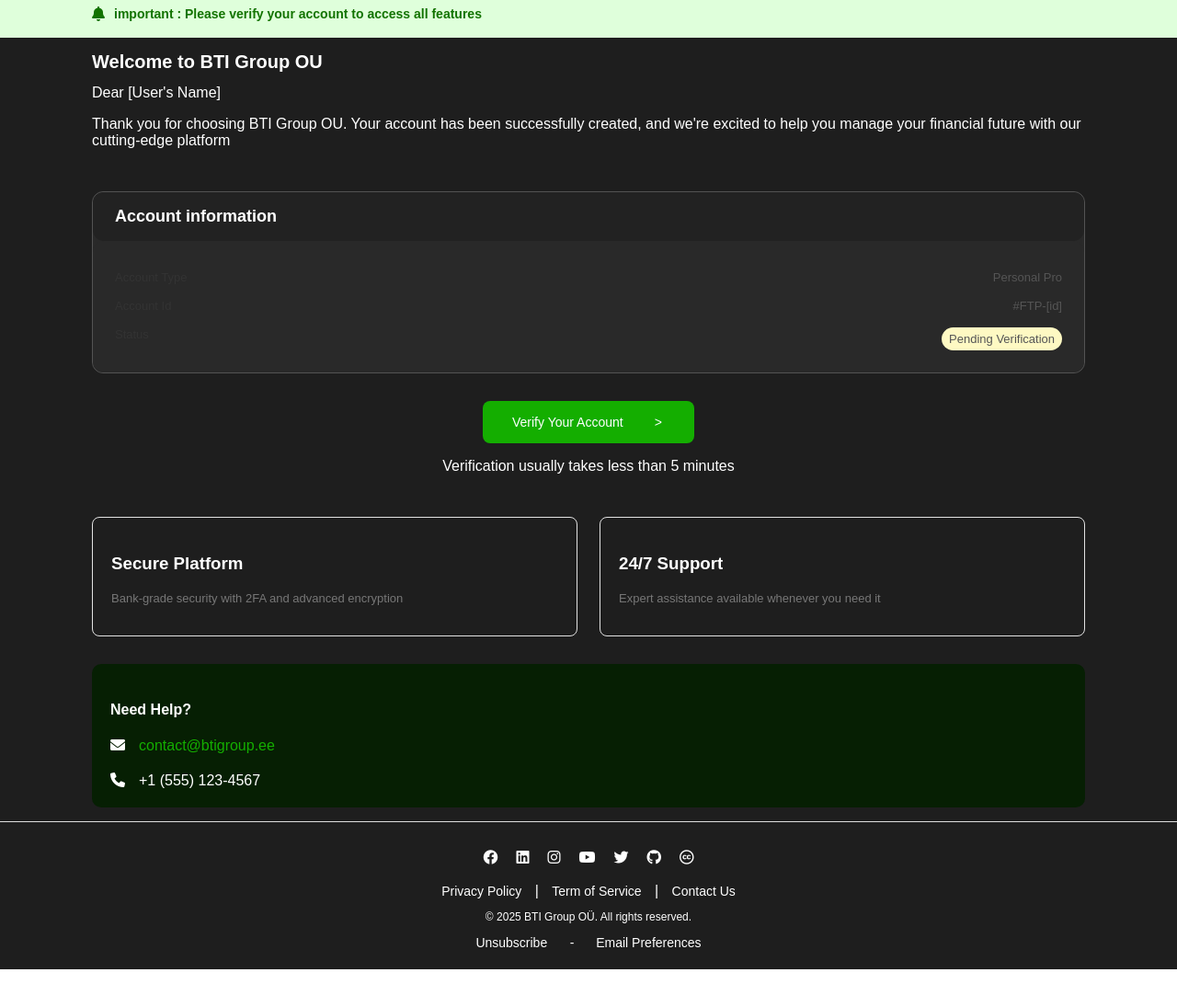
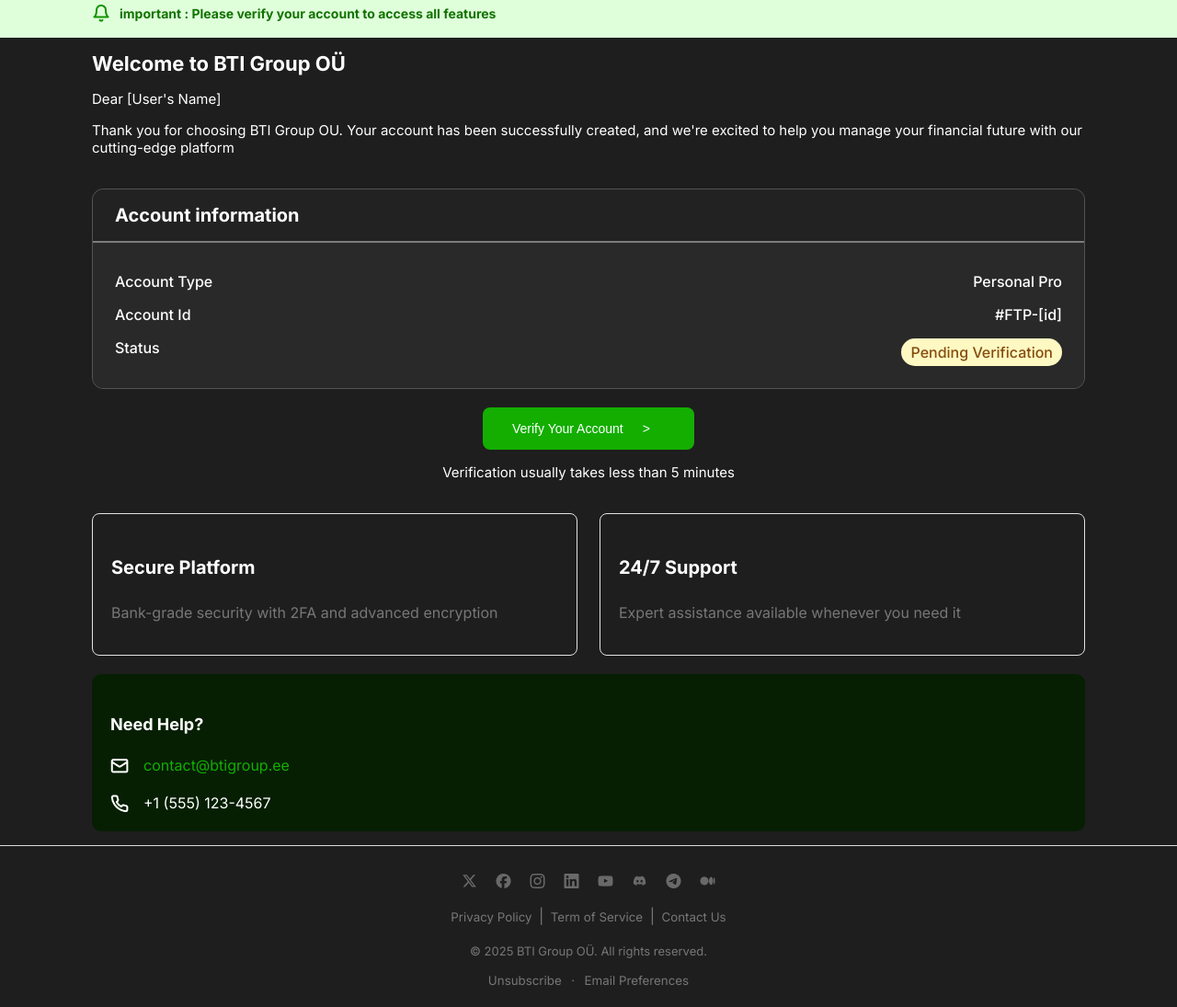
Before and after one commit to ShekRasel/assignment-2, a plain HTML site: page index.html in a window 1280 px wide. Shown: the part 135-1230 px from the top of the page at 92% size. Before the commit the page ends 1189 px from the top, so only its background shows below. Drawn offline with Linux system fonts and the light colour scheme.

Commit message:
changess

```diff
--- a/index.css
+++ /dev/null
@@ -1,334 +0,0 @@
-*,
-*::before,
-*::after {
-  box-sizing: border-box;
-}
-
-body {
-  margin: 0;
-  padding: 0;
-  font-family:sans-serif;
-}
-
-header {
-  height: 123px;
-  background-color: #fff;
-  display: flex;
-  justify-content: center;
-  align-items: center;
-  background: linear-gradient(94.73deg, #000000 51.92%, #00220E 72.81%, #002603 95.55%, #2F7C34 111.5%),
-linear-gradient(0deg, rgba(0, 0, 0, 0.2), rgba(0, 0, 0, 0.2));
-
-}
-
-.logo {
-  max-width: 100%;
-  height: auto;
-}
-
-.notidiv {
-  background-color: #dfffdb;
-  height: 53.09px;
-  display: flex;
-  align-items: center;
-  gap: 10px;
-  padding: 0 20px;
-  border: 1px;
-}
-
-.notidiv i {
-    color: #127300;
-}
-
-.notidiv p {
-    color: #127300;
-  font-size: 14px;
-  font-weight: bold;
-}
-
-.main {
-  width: 671.99658203125;
-  height: 871.4896240234375;
-  padding: 15px;
-  gap: 30px;
-  display: flex;
-  flex-direction: column;
-  background-color: #1E1E1E;
-  color: white;
-}
-
-.main1 h1 {
-  margin-top: 0;
-  font-size: 20px;
-}
-.main1 p{
-  font-size: medium;
-}
-
-.main2 {
-  width: 100%;
-  gap: 16px;
-  border-radius: 12px;
-  border: 1px solid var(--Secondary-Dark-gray, #535353);
-
-  background: #292929;
-
-
-}
-.main2 span{
-  font-size: small;
-  margin-top: 8px;
-}
-.main2 .status{
-  background: #FEF9C3;
-  padding: 5px 8px 5px 8px;
-  color: #854D0E;
-  border-radius: 100px;
-}
-
-.main2 h3 {
-  background-color: #222222;
-  color: white;
-  padding: 16px 24px;
-  margin: 0;
-  font-size: 18px;
-  font-weight: bold;
-  border-radius: 12px;
-}
-
-.main2 .box {
-  width: 100%;
-  padding: 16px 24px;
-  background: #292929;
-  color: white;
-  border-radius: 12px;
-}
-
-.main2 .box div {
-  display: flex;
-  justify-content: space-between;
-  margin: 8px 0;
-  font-size: 16px;
-}
-
-.main2 .box div span {
-  font-weight: 500;
-  color: #333;
-}
-
-.main2 .box div span:last-child {
-  font-weight: 400;
-  color: #555;
-}
-
-
-.main3 {
-  width: 100%;
-  display: flex;
-  flex-direction: column;
-  align-items: center;
-
-}
-
-.main3 button {
-  background: #14ae00;
-  width: 230px;
-  height: 46px;
-  padding: 12px 32px;
-  border-radius: 8px;
-  border: none;
-  color: white;
-  cursor: pointer;
-  font-size: 14px;
-  text-align: center;
-  display: flex;
-  justify-content: space-between;
-  align-items: center;
-}
-
-.main3 button span {
-  margin-right: 3px;
-}
-
-.main3 button:hover {
-  background-color: #128d00;
-}
-
-
-
-.main4 {
-  display: flex;
-  justify-content: space-between;
-  width: 100%;
-  height: auto;
-  gap: 24px;
-  flex-wrap: wrap;
-}
-
-.main4 div {
-  border: 1px solid var(--Secondary-Light-gray, #E2E2E2);
-
-  padding: 20px;
-  border-radius: 8px;
-  flex: 1;
-  min-width: 250px;
-}
-.main4 p {
-  color: #777;
-  font-size: small;
-}
-
-.main5 {
-  background: #061f03;
-  padding: 20px;
-  text-align: start;
-  border-radius: 10px;
-
-}
-.main5 .div1{
- display: flex;
- gap: 15px;
-}
-
-.main5 .div1 span{
-  color:  #14AE00;
-
-}
-
-.main5 .div2{
-  margin-top: 20px;
-  display: flex;
- gap: 15px;
-}
-
-
-footer {
-
-  background-color: #1E1E1E;
-  text-align: center;
-  padding: 20px;
-  border-top: 1px solid #ddd;
-  color: white;
-}
-
-.iconContainer {
-  display: flex;
-  justify-content: center;
-  gap: 20px;
-  margin-bottom: 20px;
-}
-
-.iconContainer a {
-  color: white;
-  font-size: 24px;
-  transition: color 0.3s;
-}
-
-footer div {
-  margin-top: 10px;
-}
-
-footer p {
-  font-size: 12px;
-
-}
-
-footer span {
-  font-size: 14px;
-  margin: 0 10px;
- color: white;
-}
-
-footer span:hover {
-  cursor: pointer;
-  text-decoration: underline;
-}
-
-/* Responsive Styles */
-
-@media (min-width: 1024px) {
-  .main {
-    padding-left: 100px;
-    padding-right: 100px;
-    padding-top: 15px;
-    padding-bottom: 15px;
-  }
-  .notidiv{
-    padding-left: 100px;
-  }
-}
-
-@media (min-width: 1440px) {
-    .main {
-        padding-left: 250px;
-        padding-right: 250px;
-        padding-top: 15px;
-        padding-bottom: 15px;
-    }
-    .notidiv{
-        padding-left: 250px;
-      }
-  }
-
-@media (max-width: 768px) {
-
-  .main1 h1 {
-    font-size: 20px;
-  }
-
-  /* .main2 .box div {
-    flex-direction: column;
-    align-items: flex-start;
-  } */
-
-  /* .main3 button {
-    width: 100%;
-    padding: 12px;
-  } */
-
-  .main4 {
-    padding: 16px;
-    gap: 16px;
-  }
-
-  .main4 div {
-    flex: 1;
-    min-width: 200px;
-  }
-
-  .main5 {
-    padding: 16px;
-  }
-}
-
-
-
-
-@media (max-width: 480px) {
-
-  .main1 h1 {
-    font-size: 18px;
-  }
-
-  .main3 button {
-    font-size: 14px;
-  }
-
-  .main4 {
-    padding: 12px;
-    gap: 12px;
-  }
-
-  .main4 div {
-    flex: 1;
-    min-width: 180px;
-  }
-
-  footer p {
-    font-size: 10px;
-  }
-
-  footer span {
-    font-size: 12px;
-  }
-}
--- a/index.html
+++ b/index.html
@@ -4,24 +4,396 @@
     <meta charset="UTF-8" />
     <meta name="viewport" content="width=device-width, initial-scale=1.0" />
     <title>Document</title>
-    <link rel="stylesheet" href="index.css" />
     <link
       rel="stylesheet"
       href="https://cdnjs.cloudflare.com/ajax/libs/font-awesome/6.0.0-beta3/css/all.min.css"
     />
+    <link href="https://fonts.googleapis.com/css2?family=Inter:wght@300;400;500;600;700&display=swap" rel="stylesheet">
+
+    <style>
+      *,
+*::before,
+*::after {
+  box-sizing: border-box;
+}
+
+body {
+  margin: 0;
+  padding: 0;
+  font-family: Inter;
+}
+
+header {
+  height: 123px;
+  background-color: #fff;
+  display: flex;
+  justify-content: center;
+  align-items: center;
+
+  background: linear-gradient(94.73deg, #151515 51.92%, #00220E 72.81%, #002603 95.55%, #2F7C34 111.5%),
+linear-gradient(0deg, rgba(0, 0, 0, 0.2), rgba(0, 0, 0, 0.2));
+
+}
+
+.logo {
+  max-width: 100%;
+  height: auto;
+}
+
+.notidiv {
+  background-color: #dfffdb;
+  height: 53.09px;
+  display: flex;
+  align-items: center;
+  gap: 10px;
+  border: 1px;
+}
+
+.notidiv i {
+  color: #127300;
+}
+
+.notidiv p {
+  color: #127300;
+  font-size: 14px;
+  font-weight: bold;
+}
+
+.main {
+  width: 671.99658203125;
+  height: 871.4896240234375;
+  padding: 15px;
+  gap: 20px;
+  display: flex;
+  flex-direction: column;
+  background-color: #1E1E1E;
+  color: white;
+}
+
+.main1 h1 {
+  margin-top: 0;
+  font-size: 15px;
+}
+.main1 p{
+  font-size: 15px;
+}
+.main1 span {
+  font-size: 15px;
+}
+
+.main2 {
+  width: 100%;
+  gap: 16px;
+  border-radius: 12px;
+  border: 1px solid var(--Secondary-Dark-gray, #535353);
+
+  background: #292929;
+
+
+}
+.main2 span{
+  font-size: small;
+  margin-top: 8px;
+}
+.main2 .status{
+  background: #FEF9C3;
+  padding: 5px 10px 5px 10px;
+  color: #854D0E;
+  border-radius: 100px;
+}
+
+.main2 h3 {
+  background-color: #222222;
+  color: white;
+  padding: 16px 24px;
+  margin: 0;
+  font-size: 14px;
+  font-weight: bold;
+  border-top-left-radius: 12px;
+  border-top-right-radius: 12px;
+
+  border-bottom: 2px solid rgb(125, 123, 123);
+}
+
+.main2 .box {
+  width: 100%;
+  padding: 16px 24px;
+  background: #292929;
+  color: white;
+  border-radius: 12px;
+}
+
+.main2 .box div {
+  display: flex;
+  justify-content: space-between;
+  margin: 8px 0;
+}
+
+.main2 .box div span {
+  font-weight: 500;
+
+}
+
+/* .main2 .box div span:last-child {
+  font-weight: 400;
+  color: white;
+} */
+
+
+.main3 {
+  width: 100%;
+  display: flex;
+  flex-direction: column;
+  align-items: center;
+
+
+}
+
+.main3 button {
+  background: #14ae00;
+  width: 230px;
+  height: 46px;
+  padding: 12px 32px;
+  border-radius: 8px;
+  border: none;
+  color: white;
+  cursor: pointer;
+  font-size: 14px;
+  text-align: center;
+  display: flex;
+  justify-content: space-between;
+  align-items: center;
+}
+
+.main3 button span {
+  margin-right: 16px;
+}
+.main3 p {
+  font-size: 15px;
+}
+
+.main3 button:hover {
+  background-color: #128d00;
+}
+
+
+
+.main4 {
+  display: flex;
+  justify-content: space-between;
+  width: 100%;
+  height: auto;
+  gap: 24px;
+  flex-wrap: wrap;
+
+}
+
+.main4 div {
+  border: 1px solid var(--Secondary-Light-gray, #E2E2E2);
+  padding: 20px;
+  border-radius: 8px;
+  flex: 1;
+  min-width: 250px;
+}
+.main4 p {
+  color: #777;
+  font-size: small;
+}
+
+.main5 {
+  background: #061f03;
+  padding: 20px;
+  text-align: start;
+  border-radius: 10px;
+  font-size: small;
+
+}
+.main5 h4{
+  font-size: medium;
+}
+.main5 .div1{
+ display: flex;
+ gap: 15px;
+}
+
+.main5 .div1 span{
+  color:  #14AE00;
+
+}
+
+.main5 .div2{
+  margin-top: 20px;
+  display: flex;
+ gap: 15px;
+}
+
+
+footer {
+
+  background-color: #1E1E1E;
+  text-align: center;
+  padding: 20px;
+  border-top: 1px solid #ddd;
+  color: white;
+}
+
+.iconContainer {
+  display: flex;
+  justify-content: center;
+  gap: 20px;
+  margin-bottom: 20px;
+}
+.iconContainer img{
+  color: white;
+}
+
+
+footer div {
+  margin-top: 10px;
+  color: #777;
+}
+
+footer p {
+  margin-top: 20px;
+
+  font-size: small;
+}
+
+footer span {
+  font-size: smaller;
+  margin:0 3px;
+}
+
+footer span:hover {
+  cursor: pointer;
+  text-decoration: underline;
+
+}
+
+/* Responsive Styles */
+
+@media (min-width: 1024px) {
+  .main {
+    padding-left: 100px;
+    padding-right: 100px;
+    padding-top: 15px;
+    padding-bottom: 15px;
+  }
+
+  .notidiv{
+    padding-left: 100px;
+  }
+  .main1 h1 {
+    font-size: 22px;
+  }
+  .main4 p {
+  font-size: 16px;
+  }
+ .main4 h4 {
+  font-size: 20px;
+ }
+ .main2 h3{
+  font-size: 20px;
+ }
+ .main2 .box div span{
+  font-size: 16px;
+ }
+
+ .main5{
+  font-size: medium;
+ }
+ .main5 h4 {
+  font-size: large;
+ }
+
+}
+
+@media (min-width: 1440px) {
+  .main {
+    padding-left: 250px;
+    padding-right: 250px;
+    padding-top: 15px;
+    padding-bottom: 15px;
+  }
+
+  .main1 h1 {
+    font-size: 25px;
+  }
+  .notidiv{
+    padding-left: 250px;
+  }
+}
+
+@media (max-width: 768px) {
+
+  .main{
+    padding-left: 40px;
+    padding-right: 40px;
+  }
+
+  .main4 {
+    gap: 16px;
+  }
+
+  .main4 div {
+    flex: 1;
+    min-width: 200px;
+  }
+
+  .main5 {
+    padding: 16px;
+  }
+  .notidiv{
+    padding-left: 40px;
+  }
+
+}
+
+
+
+
+@media (max-width: 480px) {
+
+  .main{
+    padding-left: 20px;
+    padding-right: 20px;
+  }
+
+  .main3 button {
+    font-size: 14px;
+  }
+
+  .main4 {
+    padding: 12px;
+    gap: 12px;
+  }
+
+  .main4 div {
+    flex: 1;
+    min-width: 180px;
+  }
+
+  footer span {
+    font-size: 12px;
+  }
+  .notidiv{
+    padding-left: 20px;
+  }
+}
+    </style>
   </head>
   <body>
     <header>
       <img src="/logo/Container.png" alt="logo" class="logo" />
     </header>
     <div class="notidiv">
-      <i class="fas fa-bell"></i>
+      <img src="/icons/bell.png" alt="bellIcon">
       <p>important : Please verify your account to access all features</p>
     </div>
 
     <div class="main">
       <div class="main1">
-        <h1>Welcome to BTI Group OU</h1>
+        <h1>Welcome to BTI Group OÜ</h1>
         <span>Dear [User's Name]</span>
         <p>
           Thank you for choosing BTI Group OU. Your account has been
@@ -38,48 +410,51 @@
           <div><span>Status </span> <span class="status"> Pending Verification</span></div>
         </div>
       </div>
+
+
       <div class="main3">
         <button><span>Verify Your Account </span>   <span> > </span></button>
         <p>Verification usually takes less than 5 minutes</p>
       </div>
       <div class="main4">
         <div>
-          <h3>Secure Platform</h3>
+          <h4>Secure Platform</h4>
           <p>Bank-grade security with 2FA and advanced encryption</p>
         </div>
 
         <div>
-          <h3>24/7 Support</h3>
+          <h4>24/7 Support</h4>
           <p>Expert assistance available whenever you need it</p>
         </div>
       </div>
       <div class="main5">
         <h4>Need Help?</h3>
         <div class="div1">
-            <i class="fas fa-envelope"></i> <span>contact@btigroup.ee</span>
+          <img src="/icons/Frame.png" alt="emailIcon"> </i> <span>contact@btigroup.ee</span>
         </div>
         <div class="div2">
-            <i class="fas fa-phone"></i>  <span>+1 (555) 123-4567</span>
+            <img src="/icons/Frame 2.png" alt="phone icon"></i>  <span>+1 (555) 123-4567</span>
         </div>
       </div>
     </div>
 
     <footer>
       <div class="iconContainer">
-        <i class="fab fa-facebook"></i>
-        <i class="fab fa-linkedin"></i>
-        <i class="fab fa-instagram"></i>
-        <i class="fab fa-youtube"></i>
-        <i class="fab fa-twitter"></i>
-        <i class="fab fa-github"></i>
-        <i class="fab fa-creative-commons"></i>
+       <img src="/icons/Twitter Icon.png" alt="twitter">
+       <img src="/icons/Facebook Icon.png" alt="facebook">
+       <img src="/icons/instragram.png" alt="twitter">
+       <img src="/icons/LinkedIn Icon.png" alt="twitter">
+       <img src="/icons/youtube.png" alt="twitter">
+       <img src="/icons/GitHub Icon (1).png" alt="twitter">
+       <img src="/icons/play.png" alt="twitter">
+       <img src="/icons/xbox.png" alt="twitter">
       </div>
 
       <div>
         <span>Privacy Policy</span> |
         <span>Term of Service</span> |
         <span>Contact Us</span>
-    </div>
+      </div>
 
 
       <div>
@@ -87,7 +462,7 @@
       </div>
 
       <div>
-        <span>Unsubscribe</span> <span> - </span> <span>Email Preferences</span>
+        <span>Unsubscribe</span> <span>·</span> <span>Email Preferences</span>
       </div>
     </footer>
 
--- a/package.json
+++ /dev/null
@@ -1,5 +0,0 @@
-{
-  "dependencies": {
-    "git": "^0.1.5"
-  }
-}
```
Also changed, not shown: README.md (deleted), icons/Facebook Icon.png (added), icons/Frame 2.png (added), icons/Frame.png (added), icons/GitHub Icon (1).png (added), icons/LinkedIn Icon.png (added), icons/Twitter Icon.png (added), icons/bell.png (added), icons/instragram.png (added), icons/play.png (added), icons/xbox.png (added), icons/youtube.png (added), 1 other file.
